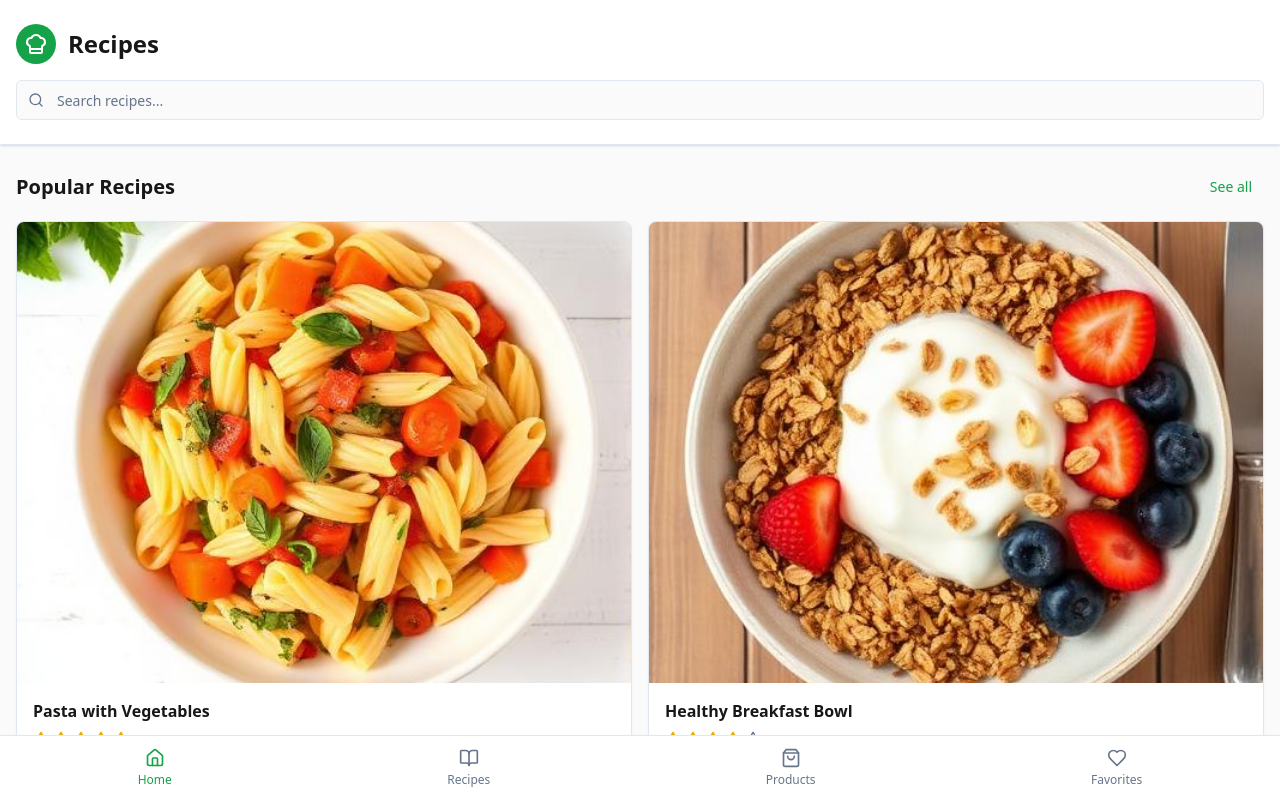
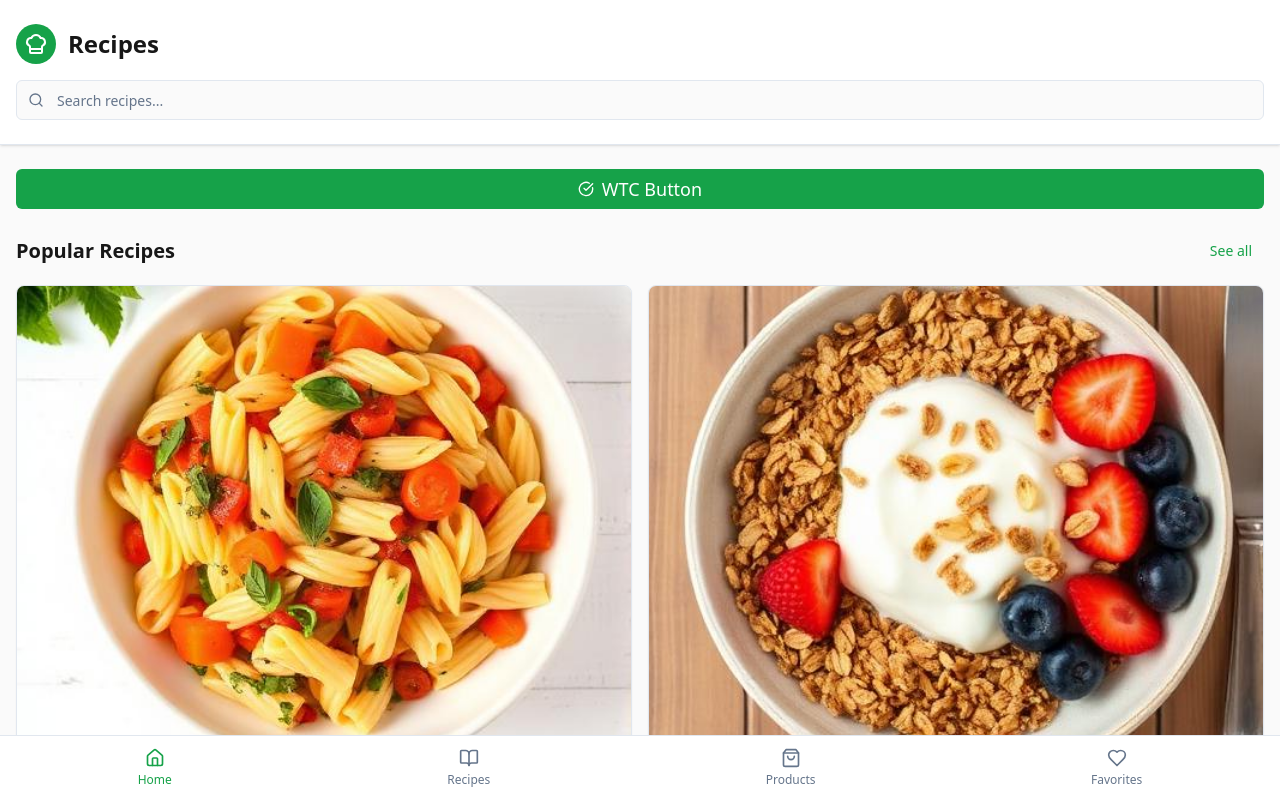
Before and after one commit to leela67/visual-builder-bliss, a React (Vite) app: page / in a window 1280 px wide. Shown: the top 798 px of the page. Built offline with nearby package versions, Linux system fonts and the light colour scheme.

Commit message:
Add WTC button to Home page
Add a "What to cook today?" button to the Home page. When clicked, it will open a random recipe.

```diff
--- a/src/pages/HomePage.tsx
+++ b/src/pages/HomePage.tsx
@@ -1,13 +1,15 @@
-import { Search, ChefHat } from "lucide-react";
+import { Search, ChefHat, CheckCircle } from "lucide-react";
 import { Input } from "@/components/ui/input";
 import { Button } from "@/components/ui/button";
-import { Link } from "react-router-dom";
+import { Link, useNavigate } from "react-router-dom";
 import BottomNavigation from "@/components/BottomNavigation";
 import RecipeCard from "@/components/RecipeCard";
 import pastaImage from "@/assets/pasta-vegetables.jpg";
 import breakfastImage from "@/assets/breakfast-bowl.jpg";
 
 const HomePage = () => {
+  const navigate = useNavigate();
+
   const featuredRecipes = [
     {
       id: "1",
@@ -24,6 +26,12 @@ const HomePage = () => {
       category: "Breakfast"
     }
   ];
+
+  const handleWhatToCook = () => {
+    // Get a random recipe from available recipes
+    const randomRecipe = featuredRecipes[Math.floor(Math.random() * featuredRecipes.length)];
+    navigate(`/recipes/${randomRecipe.id}`);
+  };
 
   return (
     <div className="min-h-screen bg-background pb-20">
@@ -48,6 +56,14 @@ const HomePage = () => {
 
       <main className="px-4 py-6">
         <section className="mb-8">
+          <Button
+            onClick={handleWhatToCook}
+            className="w-full mb-6 bg-primary hover:bg-primary/90 text-primary-foreground py-4 text-lg font-medium gap-2"
+          >
+            <CheckCircle className="w-6 h-6" />
+            WTC Button
+          </Button>
+
           <div className="flex items-center justify-between mb-4">
             <h2 className="text-xl font-semibold text-foreground">Popular Recipes</h2>
             <Link to="/recipes">
```
